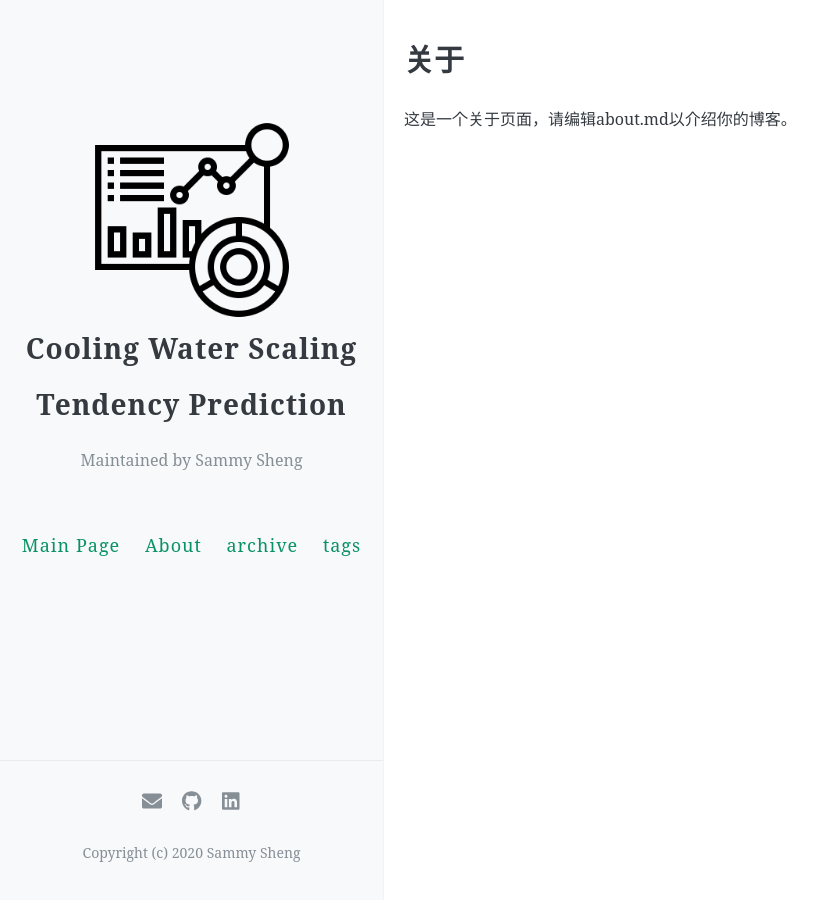
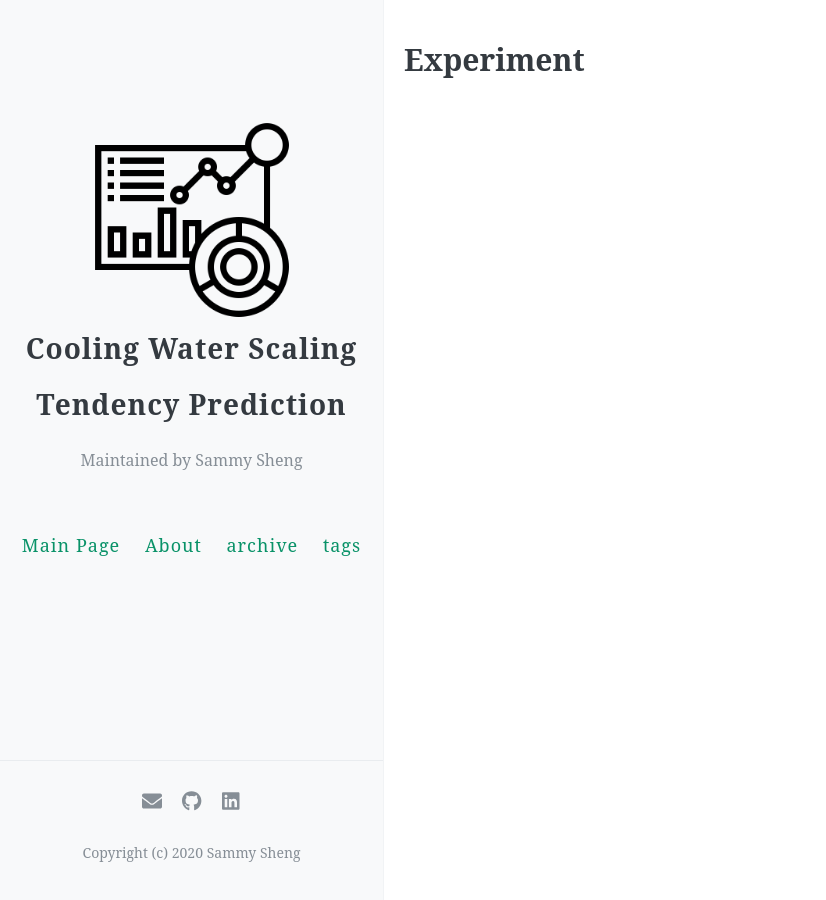
Before and after one commit to Sammyzysheng/Cooling-Water-Scaling-Tendency-Prediction, a Jekyll site: the page built from about.md, in a window 1280 px wide. Shown: the whole page, without its empty margins (0-826 px from the left). Built offline with Jekyll 4.4.1, drawn with Linux system fonts in a browser that asks for light colours; comment, search, counter and statistics services are not loaded.

Commit message:
Update about.md

```diff
--- a/about.md
+++ b/about.md
@@ -1,7 +1,5 @@
 ---
 layout: page
-title: 关于
-permalink: /about/
+title: Experiment
+permalink: /Experiment/
 ---
-
-这是一个关于页面，请编辑about.md以介绍你的博客。
```
